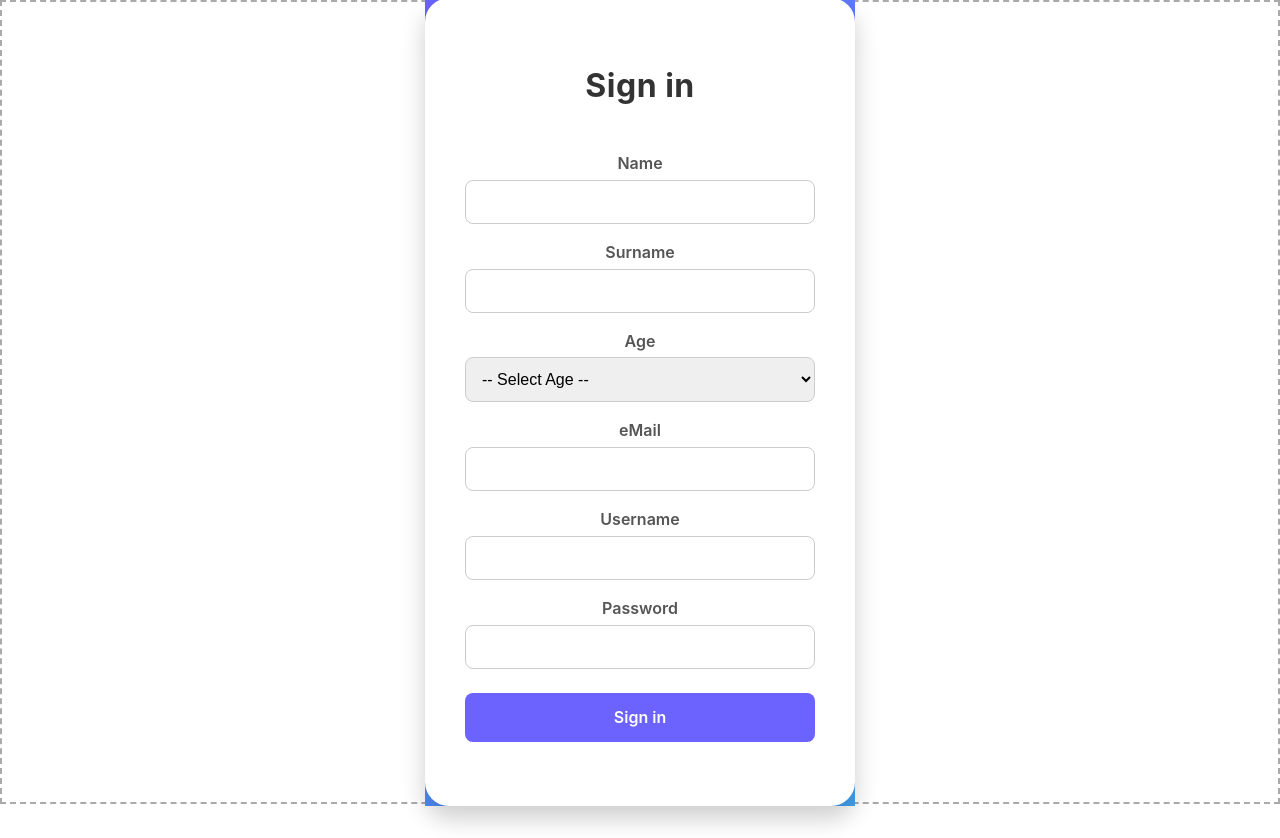
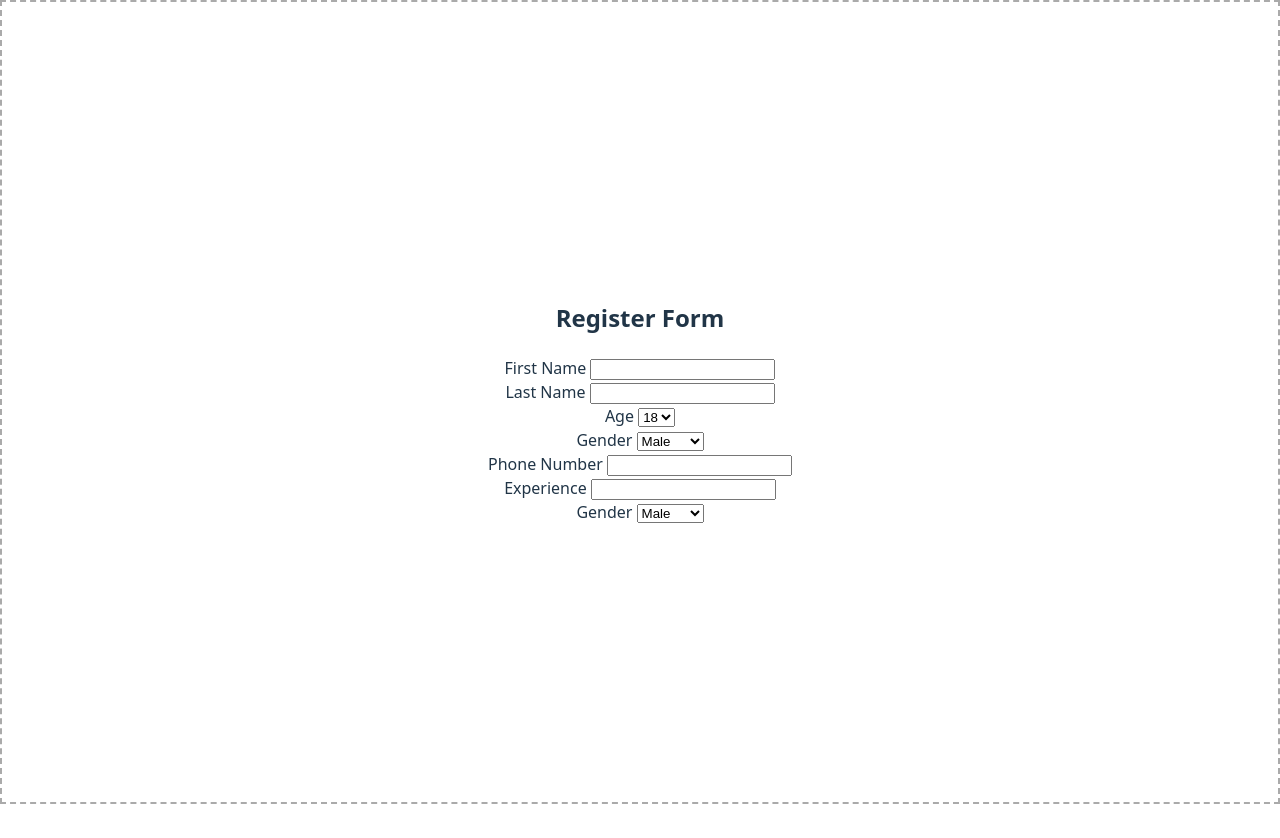
Before and after one commit to Gev311/registration-page, a React (Vite) app: page / in a window 1280 px wide. After the commit the page ends 804 px from the top, so only its background shows below. Built offline with nearby package versions, Linux system fonts and the light colour scheme.

Commit message:
Errors added

```diff
--- a/src/App.jsx
+++ b/src/App.jsx
@@ -1,15 +1,12 @@
-// import { Counter } from './Counter'
-// import { Logos } from './Logos'
-// import { Layout } from './Layout'
 import './App.css'
-import { SignLayout } from './SignIn'
+import { Register } from './Register'
 
 function App() {
 
 
   return (
     <>
-      <SignLayout />
+      <Register />
     </>
   )
 }
--- /dev/null
+++ b/src/Register.jsx
@@ -0,0 +1,71 @@
+import { useState } from "react"
+
+export const Register = () => {
+    const [form, setForm] = useState({
+        firstName: '',
+        lastName: '',
+        age: null,
+        gender: null,
+        phoneNumer: '',
+        experience: null,
+        primaryFocus: null,
+        certificate: null,
+        password: '',
+        confirmPassword: '',
+    });
+
+    return (
+        <div>
+            <h2>Register Form</h2>
+            <div id='form'>
+
+                <div className="form-field">
+                    <label htmlFor="firstName">First Name </label>
+                    <input type="text" value={form.firstName}></input>
+                </div>
+
+                <div className="form-field">
+                    <label htmlFor="lastName">Last Name </label>
+                    <input type="text" value={form.lastName}></input>
+                </div>
+
+                <div className="form-field">
+                    <label htmlFor="age">Age </label>
+                    <select name="age" id="age">
+                        <option value="18">18</option>
+                    </select>
+                </div>
+
+
+                <div className="form-field">
+                    <label htmlFor="gender">Gender </label>
+                    <select name="gender" id="gender">
+                        <option value="male">Male</option>
+                        <option value="female">Female</option>
+                    </select>
+                </div>
+
+                <div className="form-field">
+                    <label htmlFor="phoneNumber">Phone Number </label>
+                    <input type="text" value={form.phoneNumer}></input>
+                </div>
+
+                <div className="form-field">
+                    <label htmlFor="Experience">Experience </label>
+                    <input type="number" value={form.experience}></input>
+                </div>
+
+
+                <div className="form-field">
+                    <label htmlFor="gender">Gender </label>
+                    <select name="gender" id="gender">
+                        <option value="male">Male</option>
+                        <option value="female">Female</option>
+                        <option value='both'>Both</option>
+                    </select>
+                </div>
+
+            </div>
+        </div>
+    )
+}
```
